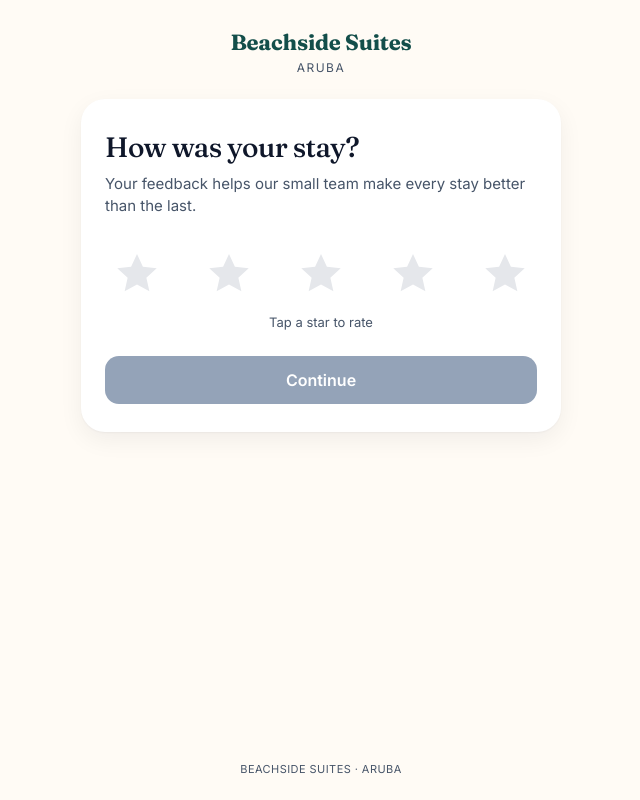
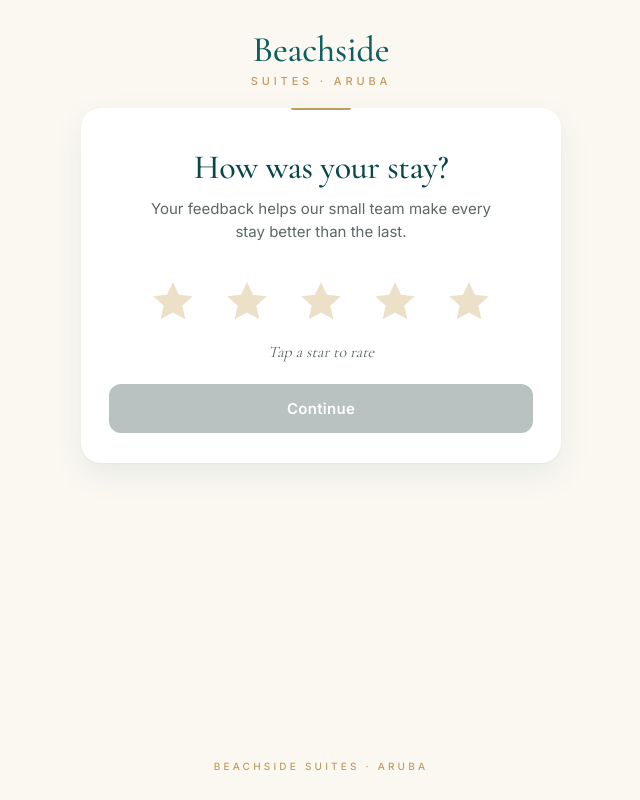
Before and after one commit to beachsidearubaads-bot/beachside-reviews, a plain HTML site: page index.html in a window 1280 px wide. Shown: the whole page, without its empty margins (319-959 px from the left). Drawn offline with nearby package versions, Linux system fonts and the light colour scheme.

Commit message:
Brand refresh: match Beachside Suites logo palette (deep teal + gold)

```diff
--- a/index.html
+++ b/index.html
@@ -3,11 +3,11 @@
 <head>
   <meta charset="UTF-8" />
   <meta name="viewport" content="width=device-width, initial-scale=1, viewport-fit=cover" />
-  <meta name="theme-color" content="#0E7490" />
+  <meta name="theme-color" content="#0E5F60" />
   <title>How was your stay? — Beachside Suites Aruba</title>
   <link rel="preconnect" href="https://fonts.googleapis.com" />
   <link rel="preconnect" href="https://fonts.gstatic.com" crossorigin />
-  <link href="https://fonts.googleapis.com/css2?family=Fraunces:opsz,wght@9..144,500;9..144,700&family=Inter:wght@400;500;600&display=swap" rel="stylesheet" />
+  <link href="https://fonts.googleapis.com/css2?family=Cormorant+Garamond:wght@400;500;600&family=Inter:wght@400;500;600&display=swap" rel="stylesheet" />
   <style>
     /* =========================================================
        CONFIG — edit these two lines after you deploy the backend
@@ -15,20 +15,22 @@
     /* (see SETUP.md — these are HTML config vars below) */
 
     :root {
-      --teal-900: #134e4a;
-      --teal-700: #0f766e;
-      --teal-600: #0d9488;
-      --teal-50:  #f0fdfa;
-      --sand-50:  #fffbf5;
-      --sand-100: #fdf6ec;
-      --sand-200: #f5ead6;
-      --coral:    #f97316;
-      --gold:     #fbbf24;
-      --gold-dim: #e5e7eb;
-      --ink:      #0f172a;
-      --ink-soft: #475569;
-      --line:     #e2e8f0;
-      --white:    #ffffff;
+      /* Beachside Suites Aruba brand palette — pulled from logo */
+      --teal-900: #08484A;    /* deep wordmark teal */
+      --teal-700: #0E5F60;    /* primary brand */
+      --teal-600: #166769;
+      --teal-50:  #E8F4F4;    /* soft teal wash */
+      --aqua:     #3FAEB1;    /* shell ray accent */
+      --gold:     #C29C5F;    /* sand gold (active stars + accents) */
+      --gold-soft:#D9BC8B;
+      --gold-dim: #ECE0C8;    /* inactive star */
+      --sand-50:  #FBF8F2;    /* page background */
+      --sand-100: #F5EEDF;    /* input fields */
+      --sand-200: #ECDFC4;
+      --ink:      #1A2B2D;    /* deep neutral */
+      --ink-soft: #5B6766;
+      --line:     #E5DCC9;
+      --white:    #FFFFFF;
     }
 
     * { box-sizing: border-box; }
@@ -51,23 +53,32 @@
     }
 
     .header {
-      padding: 28px 24px 16px;
+      padding: 32px 24px 12px;
       text-align: center;
     }
 
-    .brand {
-      font-family: 'Fraunces', Georgia, serif;
-      font-weight: 700;
-      font-size: 22px;
-      color: var(--teal-900);
-      letter-spacing: -0.01em;
+    .brand-logo {
+      max-width: 240px;
+      width: 100%;
+      height: auto;
+      display: inline-block;
     }
-    .brand-sub {
-      font-size: 12px;
-      color: var(--ink-soft);
-      letter-spacing: 0.12em;
+    /* Fallback when logo.png is missing: render brand as text */
+    .brand-fallback {
+      font-family: 'Cormorant Garamond', Georgia, serif;
+      font-weight: 500;
+      font-size: 36px;
+      color: var(--teal-700);
+      letter-spacing: -0.005em;
+      line-height: 1;
+    }
+    .brand-fallback-sub {
+      font-size: 11px;
+      color: var(--gold);
+      letter-spacing: 0.35em;
       text-transform: uppercase;
-      margin-top: 4px;
+      margin-top: 6px;
+      font-weight: 500;
     }
 
     main {
@@ -82,27 +93,42 @@
       width: 100%;
       max-width: 480px;
       background: var(--white);
-      border-radius: 24px;
-      padding: 32px 24px 28px;
-      box-shadow: 0 1px 2px rgba(15, 23, 42, 0.04),
-                  0 8px 24px rgba(15, 23, 42, 0.06);
+      border-radius: 20px;
+      padding: 36px 28px 30px;
+      box-shadow: 0 1px 2px rgba(8, 72, 74, 0.04),
+                  0 12px 32px rgba(8, 72, 74, 0.08);
+      position: relative;
+      text-align: center;
+    }
+    /* Gold hairline accent on the card */
+    .card::before {
+      content: "";
+      position: absolute;
+      top: 0;
+      left: 50%;
+      transform: translateX(-50%);
+      width: 60px;
+      height: 2px;
+      background: var(--gold);
+      border-radius: 0 0 2px 2px;
     }
 
     h1 {
-      font-family: 'Fraunces', Georgia, serif;
+      font-family: 'Cormorant Garamond', Georgia, serif;
       font-weight: 500;
-      font-size: 28px;
-      line-height: 1.2;
-      letter-spacing: -0.02em;
-      margin: 0 0 8px;
-      color: var(--ink);
+      font-size: 34px;
+      line-height: 1.15;
+      letter-spacing: -0.01em;
+      margin: 4px 0 10px;
+      color: var(--teal-900);
     }
 
     .lede {
       color: var(--ink-soft);
       font-size: 15px;
-      line-height: 1.5;
-      margin: 0 0 24px;
+      line-height: 1.55;
+      margin: 0 auto 26px;
+      max-width: 360px;
     }
 
     .suite-tag {
@@ -131,7 +157,8 @@
       display: flex;
       justify-content: space-between;
       gap: 6px;
-      margin: 4px 0 8px;
+      margin: 8px auto 8px;
+      max-width: 360px;
       direction: rtl; /* so hover-from-right works without JS for a11y fallback */
     }
     .stars input { display: none; }
@@ -152,9 +179,9 @@
       max-width: 48px;
       max-height: 48px;
       fill: var(--gold-dim);
-      transition: fill 0.15s ease, transform 0.15s ease;
+      transition: fill 0.2s ease, transform 0.2s ease, filter 0.2s ease;
     }
-    .stars label:hover { background: rgba(251, 191, 36, 0.08); }
+    .stars label:hover { background: rgba(194, 156, 95, 0.08); }
     .stars label:active svg { transform: scale(0.92); }
 
     /* Fill stars from the chosen one rightward (RTL + sibling selector) */
@@ -167,7 +194,7 @@
     /* Subtle pop on selected stars */
     .stars input:checked ~ label svg {
       transform: scale(1.06);
-      filter: drop-shadow(0 2px 4px rgba(251, 191, 36, 0.4));
+      filter: drop-shadow(0 2px 4px rgba(194, 156, 95, 0.45));
     }
 
     .rating-hint {
@@ -177,19 +204,27 @@
       min-height: 20px;
       margin-top: 4px;
       transition: opacity 0.2s ease;
+      font-style: italic;
+      font-family: 'Cormorant Garamond', Georgia, serif;
+      font-size: 16px;
     }
 
     /* ---------- forms ---------- */
     label.field-label {
       display: block;
-      font-size: 13px;
+      font-size: 12px;
       font-weight: 600;
-      color: var(--ink);
-      margin: 18px 0 6px;
+      color: var(--teal-900);
+      margin: 20px 0 8px;
+      letter-spacing: 0.06em;
+      text-transform: uppercase;
+      text-align: left;
     }
     label.field-label .optional {
       color: var(--ink-soft);
       font-weight: 400;
+      text-transform: none;
+      letter-spacing: normal;
     }
     input[type="text"],
     input[type="email"],
@@ -201,15 +236,16 @@
       background: var(--sand-100);
       border: 1.5px solid transparent;
       border-radius: 12px;
-      padding: 12px 14px;
-      transition: border-color 0.15s ease, background 0.15s ease;
+      padding: 13px 15px;
+      transition: border-color 0.15s ease, background 0.15s ease, box-shadow 0.15s ease;
     }
     input[type="text"]:focus,
     input[type="email"]:focus,
     textarea:focus {
       outline: none;
       background: var(--white);
-      border-color: var(--teal-600);
+      border-color: var(--gold);
+      box-shadow: 0 0 0 4px rgba(194, 156, 95, 0.12);
     }
     textarea {
       min-height: 110px;
@@ -224,25 +260,26 @@
       justify-content: center;
       gap: 8px;
       width: 100%;
-      padding: 14px 18px;
-      border-radius: 14px;
+      padding: 15px 18px;
+      border-radius: 12px;
       font-family: inherit;
-      font-size: 16px;
+      font-size: 15px;
       font-weight: 600;
+      letter-spacing: 0.02em;
       border: none;
       cursor: pointer;
-      transition: transform 0.08s ease, box-shadow 0.15s ease, background 0.15s ease;
+      transition: transform 0.08s ease, box-shadow 0.18s ease, background 0.18s ease;
       -webkit-appearance: none;
     }
     .btn-primary {
       background: var(--teal-700);
       color: var(--white);
-      box-shadow: 0 4px 14px rgba(15, 118, 110, 0.25);
+      box-shadow: 0 4px 16px rgba(14, 95, 96, 0.28);
     }
-    .btn-primary:hover { background: var(--teal-900); }
+    .btn-primary:hover { background: var(--teal-900); box-shadow: 0 6px 20px rgba(14, 95, 96, 0.35); }
     .btn-primary:active { transform: translateY(1px); }
     .btn-primary:disabled {
-      background: #94a3b8;
+      background: #B8C2C0;
       cursor: not-allowed;
       box-shadow: none;
     }
@@ -252,13 +289,13 @@
       border: 1.5px solid var(--line);
       box-shadow: 0 1px 2px rgba(0,0,0,0.04);
     }
-    .btn-google:hover { background: var(--sand-100); }
+    .btn-google:hover { background: var(--sand-100); border-color: var(--gold-soft); }
     .btn-ghost {
       background: transparent;
       color: var(--ink-soft);
       font-weight: 500;
     }
-    .btn-ghost:hover { color: var(--ink); }
+    .btn-ghost:hover { color: var(--teal-700); }
 
     /* ---------- screens ---------- */
     .screen { display: none; animation: fadeIn 0.4s ease both; }
@@ -278,19 +315,22 @@
     .thanks-body {
       color: var(--ink-soft);
       font-size: 15px;
-      line-height: 1.55;
-      margin: 0 0 22px;
+      line-height: 1.6;
+      margin: 0 auto 24px;
+      max-width: 380px;
     }
-    .thanks-body strong { color: var(--ink); }
+    .thanks-body strong { color: var(--teal-900); }
 
     .button-stack > * + * { margin-top: 10px; }
 
     .footer {
       text-align: center;
-      padding: 12px 20px 24px;
-      color: var(--ink-soft);
-      font-size: 11px;
-      letter-spacing: 0.04em;
+      padding: 16px 20px 28px;
+      color: var(--gold);
+      font-size: 10px;
+      letter-spacing: 0.32em;
+      text-transform: uppercase;
+      font-weight: 500;
     }
 
     /* loading spinner */
@@ -325,8 +365,13 @@
 <body>
 
   <header class="header">
-    <div class="brand">Beachside Suites</div>
-    <div class="brand-sub">Aruba</div>
+    <img src="logo.png" alt="Beachside Suites Aruba"
+         class="brand-logo"
+         onerror="this.style.display='none';document.getElementById('brand-text').style.display='block';" />
+    <div id="brand-text" style="display:none">
+      <div class="brand-fallback">Beachside</div>
+      <div class="brand-fallback-sub">Suites · Aruba</div>
+    </div>
   </header>
 
   <main>
@@ -422,7 +467,7 @@
     </div>
   </main>
 
-  <footer class="footer">BEACHSIDE SUITES · ARUBA</footer>
+  <footer class="footer">Beachside Suites · Aruba</footer>
 
   <script>
     /* =========================================================
```
